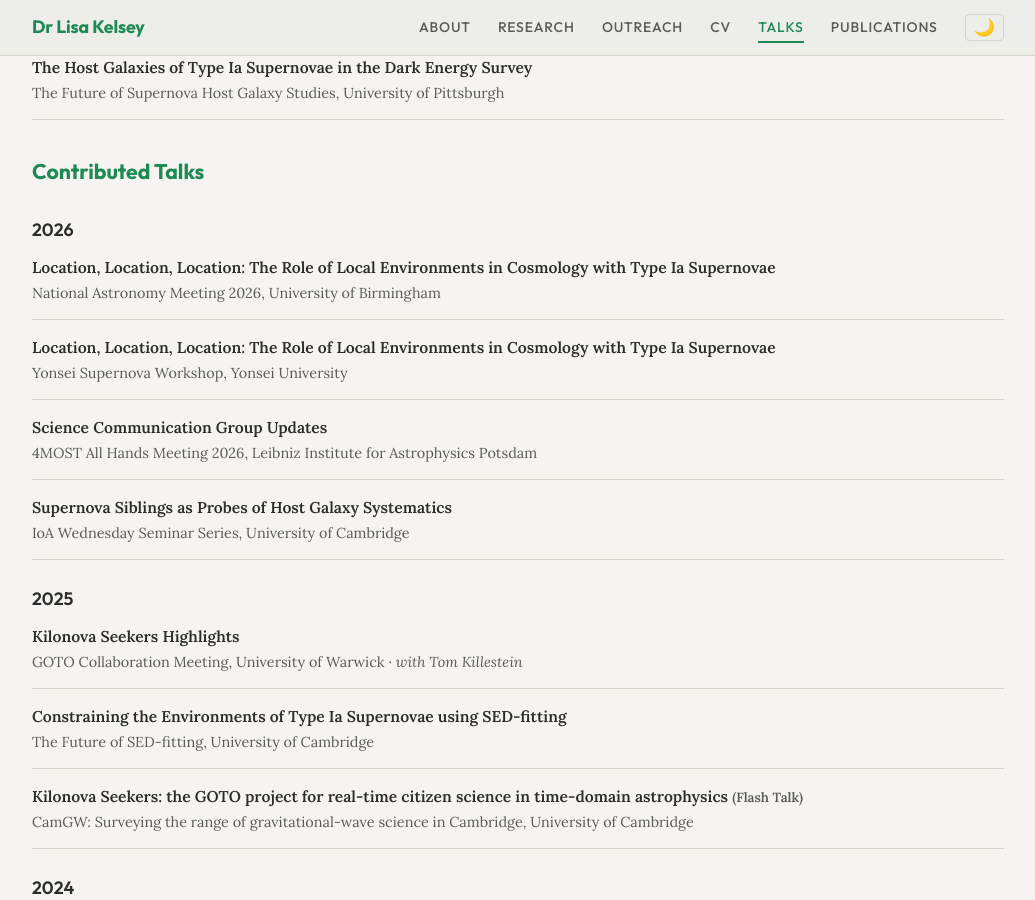
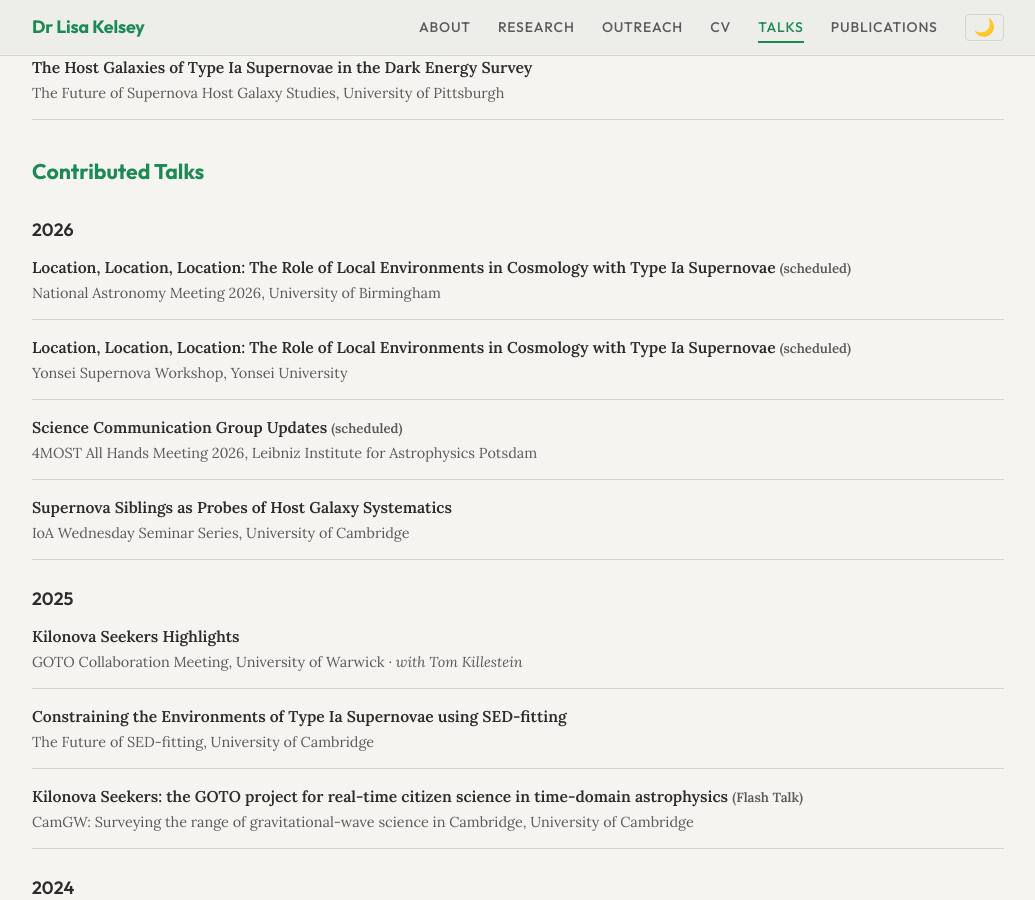
Before and after one commit to LKelsey/LKelsey.github.io, a Jekyll site: the page built from talks.md, in a window 1280 px wide and 900 px high, scrolled down 1563 px. Shown: the whole window, without its empty margins (122-1157 px from the left). Built offline with Jekyll 4.4.1, drawn with Linux system fonts in a browser that asks for light colours.

Commit message:
Add scheduled status to talk items

```diff
--- a/talks.md
+++ b/talks.md
@@ -3,40 +3,34 @@ layout: default
 title: Talks
 permalink: /talks/
 ---
-
 # Talks
 {: .page-title}
-
+{% assign now = 'now' | date: '%s' | plus: 0 %}
 ## Invited Talks & Seminars
-
 {% assign current_year = "" %}
 {% for talk in site.data.conference_talks.invited %}
 {% assign talk_year = talk.year | append: "" %}
 {% if talk_year != current_year %}
 {% assign current_year = talk_year %}
-
 ### {{ current_year }}
-
 {% endif %}
+{% assign ts = talk.date | date: '%s' | plus: 0 %}
 <div class="talk-item">
-  <div class="talk-title">{{ talk.title }}{% if talk.type == "flash" %} <span style="font-size:0.78rem;color:var(--color-text-light);">(Flash Talk)</span>{% endif %}</div>
+  <div class="talk-title">{{ talk.title }}{% if talk.type == "flash" %} <span style="font-size:0.78rem;color:var(--color-text-light);">(Flash Talk)</span>{% endif %}{% if ts > now %} <span class="talk-scheduled" style="font-size:0.78rem;color:var(--color-text-light);">(scheduled)</span>{% endif %}</div>
   <div class="talk-venue">{{ talk.venue }}{% if talk.note %} · <em>{{ talk.note }}</em>{% endif %}</div>
 </div>
 {% endfor %}
-
 ## Contributed Talks
-
 {% assign current_year = "" %}
 {% for talk in site.data.conference_talks.contributed %}
 {% assign talk_year = talk.year | append: "" %}
 {% if talk_year != current_year %}
 {% assign current_year = talk_year %}
-
 ### {{ current_year }}
-
 {% endif %}
+{% assign ts = talk.date | date: '%s' | plus: 0 %}
 <div class="talk-item">
-  <div class="talk-title">{{ talk.title }}{% if talk.type == "flash" %} <span style="font-size:0.78rem;color:var(--color-text-light);">(Flash Talk)</span>{% endif %}</div>
+  <div class="talk-title">{{ talk.title }}{% if talk.type == "flash" %} <span style="font-size:0.78rem;color:var(--color-text-light);">(Flash Talk)</span>{% endif %}{% if ts > now %} <span class="talk-scheduled" style="font-size:0.78rem;color:var(--color-text-light);">(scheduled)</span>{% endif %}</div>
   <div class="talk-venue">{{ talk.venue }}{% if talk.note %} · <em>{{ talk.note }}</em>{% endif %}</div>
 </div>
 {% endfor %}
```
